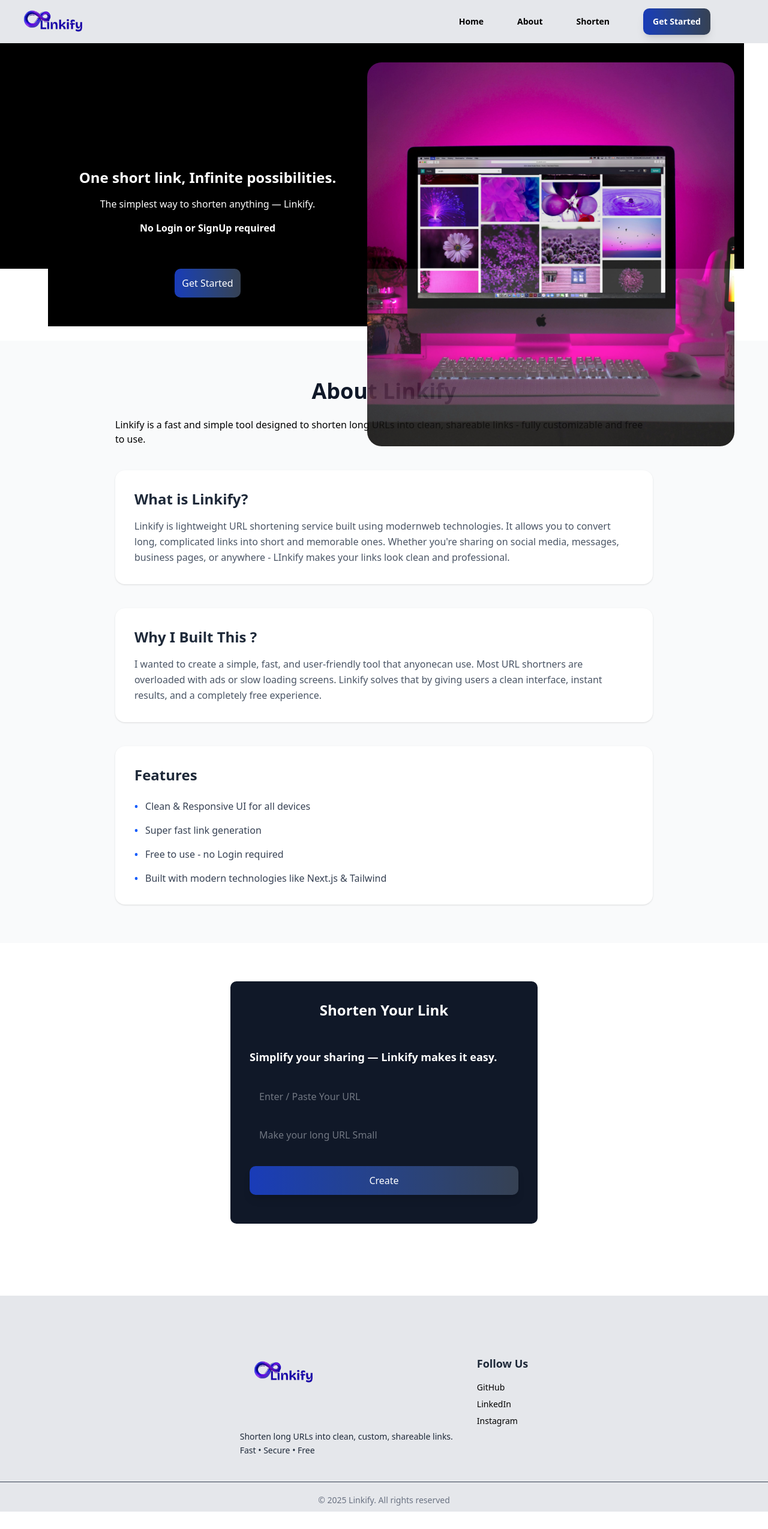
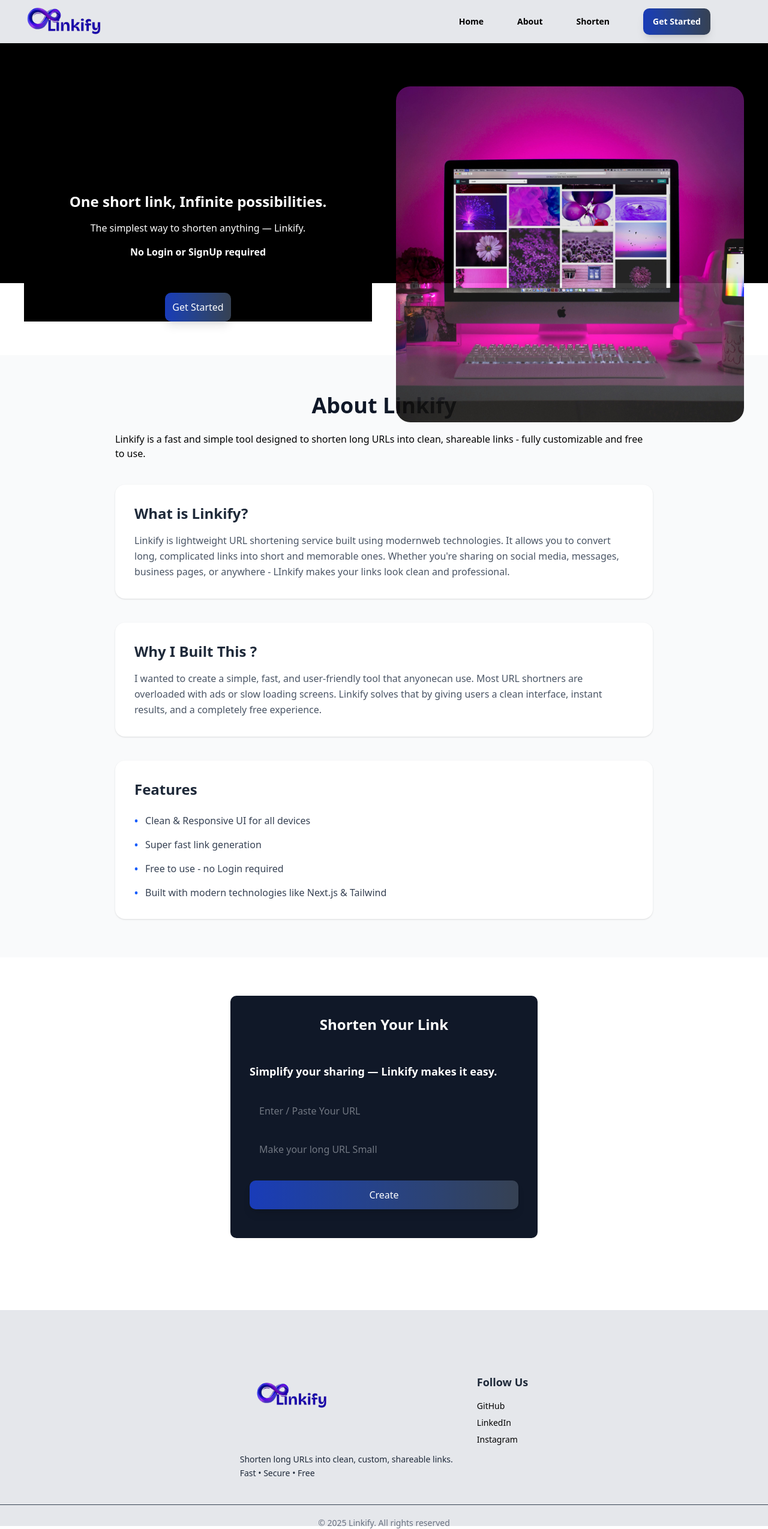
Before and after one commit to itsmansikathale/url, a Next.js app in the folder linkify/: page / in a window 1280 px wide. Shown: the whole page at 60% size. Before the commit the page ends 2520 px from the top, so only its background shows below. Built offline with nearby package versions, Linux system fonts and the light colour scheme.

Commit message:
Made Some UI changes in Navbar & Footer

```diff
--- a/linkify/app/page.js
+++ b/linkify/app/page.js
@@ -3,14 +3,14 @@
 
 export default function Home() {
   return (
-    <main className="bg-black text-white h-94 mr-10 pr-4">
-      <section className="grid grid-cols-2 md:grid-cols-2 min-h-[50vh]">
+    <main className="bg-black text-white px-4 md:px-10 py-10 h-100 ">
+      <section className="grid grid-cols-1 md:grid-cols-2 items-center gap-10 min-h-[60vh]">
         {/* Left Side */}
-        <div className="bg-black flex mb-60 items-center justify-center flex-col pb-10 mt-40 ml-20 px-6 py-10 md:py-0 gap-4">
-          <p className="text-xl bg-black md:text-2xl font-bold text-center bg-black ">
+        <div className="bg-black flex flex-col  items-center text-center flex-col  gap-4">
+          <p className="text-xl bg-black md:text-2xl font-bold bg-black ">
             One short link, Infinite possibilities.
           </p>
-          <p className="px-12 text-center">
+          <p className="max-w-md">
             The simplest way to shorten anything — Linkify.
           </p>
           <p className="px-24 text-center md:text-base font-semibold">
@@ -28,11 +28,11 @@
         {/* Right Side */}
         {/* Buttons */}
 
-        <div className="mt-8 relative w-full mb-10 h-[40vh] sm:h-[50vh] lg:h-[80vh]">
+        <div className="mt-8 relative w-full h-[35vh] mb-10 md:h-[55vh] sm:h-[45vh] lg:h-[70vh]">
           <Image
             src={"/h5.jpg"}
             alt="A URL professional Image"
-            fill={true}
+            fill
             className="object-cover rounded-3xl  object-center opacity-90"
           />
         </div>
--- a/linkify/public/components/Footer.js
+++ b/linkify/public/components/Footer.js
@@ -11,10 +11,10 @@
             <Image
               src={"/Linkify_rb.png"}
               alt="Linkify"
-              width={160}
-              height={160}
+              width={190}
+              height={190}
             />
-            <p className="mt-4 text-sm leading-relaxed text-gray-800">
+            <p className=" text-sm leading-relaxed text-gray-800">
               Shorten long URLs into clean, custom, shareable links.
               <br /> Fast • Secure • Free
             </p>
--- a/linkify/public/components/Navbar.js
+++ b/linkify/public/components/Navbar.js
@@ -9,7 +9,7 @@
     <nav className="h-18 items-center flex justify-between px-4 text-white bg-gray-200 relative">
       {/* <div className="font-extrabold text-blue-700 text-2xl "> */}
       {/* <Link href="/Linkify_rb.png"></Link> */}
-      <Image src={"/Linkify_rb.png"} alt="Linkify" width={160} height={160} />
+      <Image src={"/Linkify_rb.png"} alt="Linkify" width={200} height={180} />
       {/* <Image
           src={"/h5.jpg"}
           alt="A URL professional Image"
```
